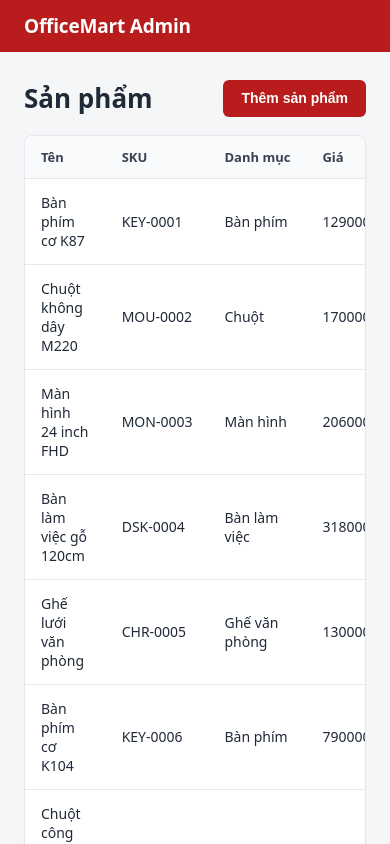
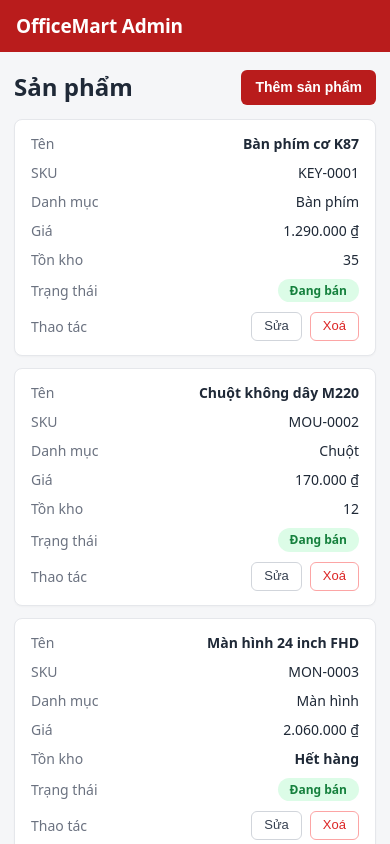
Before and after one commit to nguyenvankien20042006/DGNL_FE, a React (Vite) app: page / in a window 390 px wide. Shown: the top 844 px of the page. Built offline with nearby package versions, Linux system fonts and the light colour scheme.

Commit message:
Dinh dang du lieu va hien thi mobile

```diff
--- a/src/App.css
+++ b/src/App.css
@@ -81,6 +81,29 @@ body {
   background-color: #991b1b;
 }
 
+.btn-primary:disabled {
+  opacity: 0.65;
+  cursor: not-allowed;
+}
+
+.btn-secondary {
+  background-color: #ffffff;
+  border: 1px solid #d1d5db;
+  color: #374151;
+  border-radius: 6px;
+  padding: 10px 18px;
+  font-size: 14px;
+  font-weight: 600;
+  line-height: 1.2;
+  cursor: pointer;
+  white-space: nowrap;
+  transition: background-color 0.15s ease;
+}
+
+.btn-secondary:hover:not(:disabled) {
+  background-color: #f3f4f6;
+}
+
 .table-wrapper {
   background-color: #ffffff;
   border: 1px solid #e5e7eb;
@@ -124,6 +147,32 @@ body {
   white-space: nowrap;
 }
 
+.cell-stock-empty {
+  color: #dc2626;
+  font-weight: 600;
+  white-space: nowrap;
+}
+
+.status-badge {
+  display: inline-block;
+  padding: 4px 12px;
+  border-radius: 9999px;
+  font-size: 12px;
+  font-weight: 600;
+  line-height: 1.3;
+  white-space: nowrap;
+}
+
+.status-active {
+  background-color: #dcfce7;
+  color: #15803d;
+}
+
+.status-inactive {
+  background-color: #e5e7eb;
+  color: #4b5563;
+}
+
 .action-group {
   display: inline-flex;
   align-items: center;
@@ -147,7 +196,254 @@ body {
   color: #374151;
 }
 
+.btn-edit:hover {
+  background-color: #f9fafb;
+}
+
 .btn-delete {
   border: 1px solid #fca5a5;
   color: #dc2626;
 }
+
+.btn-delete:hover {
+  background-color: #fef2f2;
+}
+
+.state-banner {
+  padding: 12px 16px;
+  border-radius: 6px;
+  margin-bottom: 16px;
+  font-size: 14px;
+  display: flex;
+  align-items: center;
+  justify-content: space-between;
+  gap: 12px;
+}
+
+.state-loading {
+  background-color: #eff6ff;
+  color: #1d4ed8;
+  border: 1px solid #bfdbfe;
+}
+
+.state-error {
+  background-color: #fef2f2;
+  color: #b91c1c;
+  border: 1px solid #fecaca;
+}
+
+.btn-retry {
+  background-color: #b91c1c;
+  color: #ffffff;
+  border: none;
+  border-radius: 4px;
+  padding: 4px 10px;
+  font-size: 12px;
+  font-weight: 600;
+  cursor: pointer;
+}
+
+.modal-backdrop {
+  position: fixed;
+  inset: 0;
+  background-color: rgba(0, 0, 0, 0.45);
+  display: flex;
+  align-items: center;
+  justify-content: center;
+  padding: 16px;
+  z-index: 999;
+}
+
+.modal-content {
+  background-color: #ffffff;
+  border-radius: 10px;
+  max-width: 520px;
+  width: 100%;
+  padding: 24px;
+  box-shadow: 0 10px 25px -5px rgba(0, 0, 0, 0.15);
+  max-height: 90vh;
+  overflow-y: auto;
+}
+
+.modal-header {
+  display: flex;
+  align-items: center;
+  justify-content: space-between;
+  margin-bottom: 20px;
+  border-bottom: 1px solid #e5e7eb;
+  padding-bottom: 12px;
+}
+
+.modal-title {
+  margin: 0;
+  font-size: 18px;
+  font-weight: 700;
+  color: #111827;
+}
+
+.modal-close {
+  background: transparent;
+  border: none;
+  font-size: 24px;
+  line-height: 1;
+  color: #9ca3af;
+  cursor: pointer;
+  padding: 0;
+}
+
+.modal-close:hover {
+  color: #4b5563;
+}
+
+.form-group {
+  margin-bottom: 16px;
+  display: flex;
+  flex-direction: column;
+}
+
+.form-row {
+  display: flex;
+  gap: 16px;
+}
+
+.flex-1 {
+  flex: 1;
+}
+
+.form-label {
+  font-size: 13px;
+  font-weight: 600;
+  color: #374151;
+  margin-bottom: 6px;
+}
+
+.form-input {
+  width: 100%;
+  padding: 9px 12px;
+  font-size: 14px;
+  border: 1px solid #d1d5db;
+  border-radius: 6px;
+  outline: none;
+  background-color: #ffffff;
+  color: #1f2937;
+  transition: border-color 0.15s ease, box-shadow 0.15s ease;
+}
+
+.form-input:focus {
+  border-color: #b91c1c;
+  box-shadow: 0 0 0 3px rgba(185, 28, 28, 0.1);
+}
+
+.input-error {
+  border-color: #dc2626 !important;
+}
+
+.field-error {
+  color: #dc2626;
+  font-size: 12px;
+  margin-top: 4px;
+}
+
+.form-error-alert {
+  background-color: #fef2f2;
+  color: #dc2626;
+  border: 1px solid #fecaca;
+  padding: 10px 12px;
+  border-radius: 6px;
+  font-size: 13px;
+  margin-bottom: 16px;
+}
+
+.modal-actions {
+  display: flex;
+  justify-content: flex-end;
+  gap: 12px;
+  margin-top: 24px;
+  padding-top: 16px;
+  border-top: 1px solid #e5e7eb;
+}
+
+@media (max-width: 767px) {
+  .top-navbar-inner {
+    padding: 0 16px;
+  }
+
+  .main-content {
+    padding: 18px 14px 28px;
+  }
+
+  .page-header {
+    margin-bottom: 14px;
+  }
+
+  .page-title {
+    font-size: 24px;
+  }
+
+  .btn-primary {
+    padding: 9px 14px;
+  }
+
+  .table-wrapper {
+    background-color: transparent;
+    border: none;
+    border-radius: 0;
+    box-shadow: none;
+    overflow: visible;
+  }
+
+  .product-table,
+  .product-table tbody {
+    display: flex;
+    flex-direction: column;
+    gap: 12px;
+    width: 100%;
+  }
+
+  .product-table thead {
+    display: none;
+  }
+
+  .product-table tr {
+    display: flex;
+    flex-direction: column;
+    gap: 10px;
+    background-color: #ffffff;
+    border: 1px solid #e5e7eb;
+    border-radius: 8px;
+    padding: 14px 16px;
+    box-shadow: 0 1px 2px rgba(0, 0, 0, 0.03);
+  }
+
+  .product-table td {
+    display: flex;
+    align-items: center;
+    justify-content: space-between;
+    gap: 12px;
+    padding: 0;
+    border-bottom: none;
+    text-align: right;
+  }
+
+  .product-table td::before {
+    content: attr(data-label);
+    color: #6b7280;
+    font-size: 14px;
+    font-weight: 400;
+    text-align: left;
+    flex-shrink: 0;
+  }
+
+  .product-table td.cell-name {
+    font-weight: 600;
+  }
+
+  .form-row {
+    flex-direction: column;
+    gap: 0;
+  }
+
+  .modal-content {
+    padding: 18px;
+  }
+}
--- a/src/components/ProductTable.jsx
+++ b/src/components/ProductTable.jsx
@@ -1,4 +1,5 @@
 import { categoryNames } from '../data/sample.js';
+import { formatPrice } from '../utils/format.js';
 
 export default function ProductTable({ products = [], onEdit, onDelete }) {
   return (
@@ -16,26 +17,63 @@ export default function ProductTable({ products = [], onEdit, onDelete }) {
           </tr>
         </thead>
         <tbody>
-          {products.map((product) => (
+          {products.map((product) => {
+            const isOutOfStock = product.stock === 0;
+            const isActive = product.status === 'active';
+
+            return (
               <tr key={product.id} data-testid="product-row">
-              <td data-label="Tên" className="cell-name">{product.name}</td>
-              <td data-label="SKU" className="cell-nowrap">{product.sku}</td>
-              <td data-label="Danh mục">{categoryNames[product.category] || product.category}</td>
-              <td data-label="Giá" className="cell-nowrap">{product.price}</td>
-              <td data-label="Tồn kho" className="cell-nowrap">{product.stock}</td>
+                <td data-label="Tên" className="cell-name">
+                  {product.name}
+                </td>
+                <td data-label="SKU" className="cell-nowrap">
+                  {product.sku}
+                </td>
+                <td data-label="Danh mục">
+                  {categoryNames[product.category] || product.category}
+                </td>
+                <td data-label="Giá" className="cell-nowrap">
+                  {formatPrice(product.price)}
+                </td>
+                <td
+                  data-label="Tồn kho"
+                  className={isOutOfStock ? 'cell-stock-empty' : 'cell-nowrap'}
+                >
+                  {isOutOfStock ? 'Hết hàng' : product.stock}
+                </td>
                 <td data-label="Trạng thái">
-                <span className="status-badge" data-testid="product-status">
-                  {product.status === 'active' ? 'Đang bán' : 'Ngừng bán'}
+                  <span
+                    className={
+                      isActive
+                        ? 'status-badge status-active'
+                        : 'status-badge status-inactive'
+                    }
+                    data-testid="product-status"
+                  >
+                    {isActive ? 'Đang bán' : 'Ngừng bán'}
                   </span>
                 </td>
                 <td data-label="Thao tác">
                   <div className="action-group">
-                  <button type="button" className="btn-action btn-edit">Sửa</button>
-                  <button type="button" className="btn-action btn-delete">Xoá</button>
+                    <button
+                      type="button"
+                      className="btn-action btn-edit"
+                      onClick={() => onEdit && onEdit(product)}
+                    >
+                      Sửa
+                    </button>
+                    <button
+                      type="button"
+                      className="btn-action btn-delete"
+                      onClick={() => onDelete && onDelete(product)}
+                    >
+                      Xoá
+                    </button>
                   </div>
                 </td>
               </tr>
-          ))}
+            );
+          })}
         </tbody>
       </table>
     </div>
--- /dev/null
+++ b/src/utils/format.js
@@ -0,0 +1,3 @@
+export function formatPrice(price) {
+  return `${new Intl.NumberFormat('vi-VN').format(price)} ₫`;
+}
```
Lines whose indentation alone changed are shown as unchanged.
